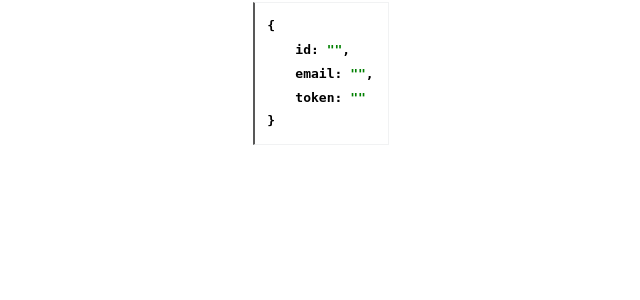
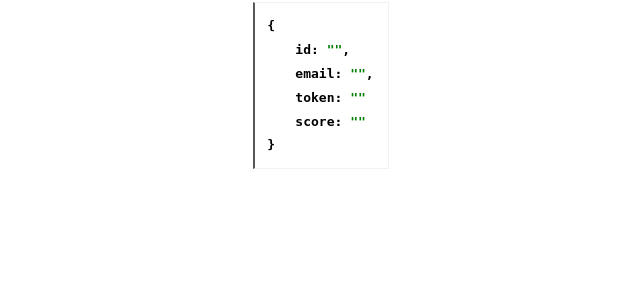
Before and after one commit to vsecoder-old-account/PythonBite, a Flask app: template templates/profile.html in a window 1280 px wide. Shown: the part 168-468 px from the top of the page, without its empty margins (319-959 px from the left). Run offline with Flask 2, Linux system fonts and the light colour scheme; the template is opened without the code that fills it, so the values that code supplies are empty.

Commit message:
Add score and tests submit

```diff
--- a/models/users.py
+++ b/models/users.py
@@ -11,3 +11,4 @@ class User(SqlAlchemyBase, UserMixin):
     email = sa.Column(sa.String, nullable=True)
     token = sa.Column(sa.String, nullable=True)
     hash_password = sa.Column(sa.String, nullable=True)
+    score = sa.Column(sa.String, nullable=True)
--- a/scripts/api.py
+++ b/scripts/api.py
@@ -1,5 +1,4 @@
 import os
-import sys
 import random
 import subprocess
 
--- a/scripts/checks.py
+++ b/scripts/checks.py
@@ -37,7 +37,8 @@ def create_user(id, email, token, password):
 		id=id,
 		email=email,
 		token=generate_token(),
-		hash_password=hash_password(password)
+		hash_password=hash_password(password),
+		score=0
 	)
 	session.add(user)
 	session.commit()
@@ -53,7 +54,8 @@ def get_user(id):
 					id=user.id,
 					email=user.email,
 					token=user.token,
-					hash_password=user.hash_password
+					hash_password=user.hash_password,
+                    score=user.score
 				)
 				return user_as_dict
 		else:
--- a/templates/profile.html
+++ b/templates/profile.html
@@ -264,23 +264,27 @@ h1 {
 <div class="container">
   <h1 style="text-align: center;">Profile</h1>
   <div id="json">
-  <!--<div class="collapser"><span class="type-string">GET</span> <span class="type-number">/api?code=print('Test API')</span></div>-->
   {
   <span class="ellipsis"></span>
   <ul class="obj collapsible">
     <li>
       <div class="hoverable">
-        <span class="property">id</span>: <span class="type-string" id="code">"{{ user.id }}"</span>,
+        <span class="property">id</span>: <span class="type-string" id="id">"{{ user.id }}"</span>,
       </div>
     </li>
     <li>
       <div class="hoverable">
-        <span class="property">email</span>: <span class="type-string" id="result">"{{ user.email }}"</span>,
+        <span class="property">email</span>: <span class="type-string" id="email">"{{ user.email }}"</span>,
       </div>
     </li>
     <li>
       <div class="hoverable">
-        <span class="property">token</span>: <span class="type-string" id="time">"{{ user.token }}"</span>
+        <span class="property">token</span>: <span class="type-string" id="token">"{{ user.token }}"</span>
+      </div>
+    </li>
+    <li>
+      <div class="hoverable">
+        <span class="property">score</span>: <span class="type-string" id="score">"{{ user.score }}"</span>
       </div>
     </li>
   </ul>
--- a/templates/test.html
+++ b/templates/test.html
@@ -148,8 +148,10 @@ button.dislike {
   var output = `{{ test.output }}`;
   var usen = `{{ test.use }}`;
   var use = `{{ test.use }}`;
-  use = use.replace(/&#39;/gi, '"')
-  use = use.replace(/&#34;/gi, '\'')
+  use = use.replace(/&#39;/giu, '"')
+  use = use.replace(/&#34;/giu, '\'')
+  usen = usen.replace(/&#39;/giu, '"')
+  usen = usen.replace(/&#34;/giu, '\'')
   var editor = CodeMirror.fromTextArea(document.getElementById('pycode'), {
     mode: {
       name: "python",
```
Also changed, not shown: templates/index.html (+2 -5 lines), database.db, 1 other file.
